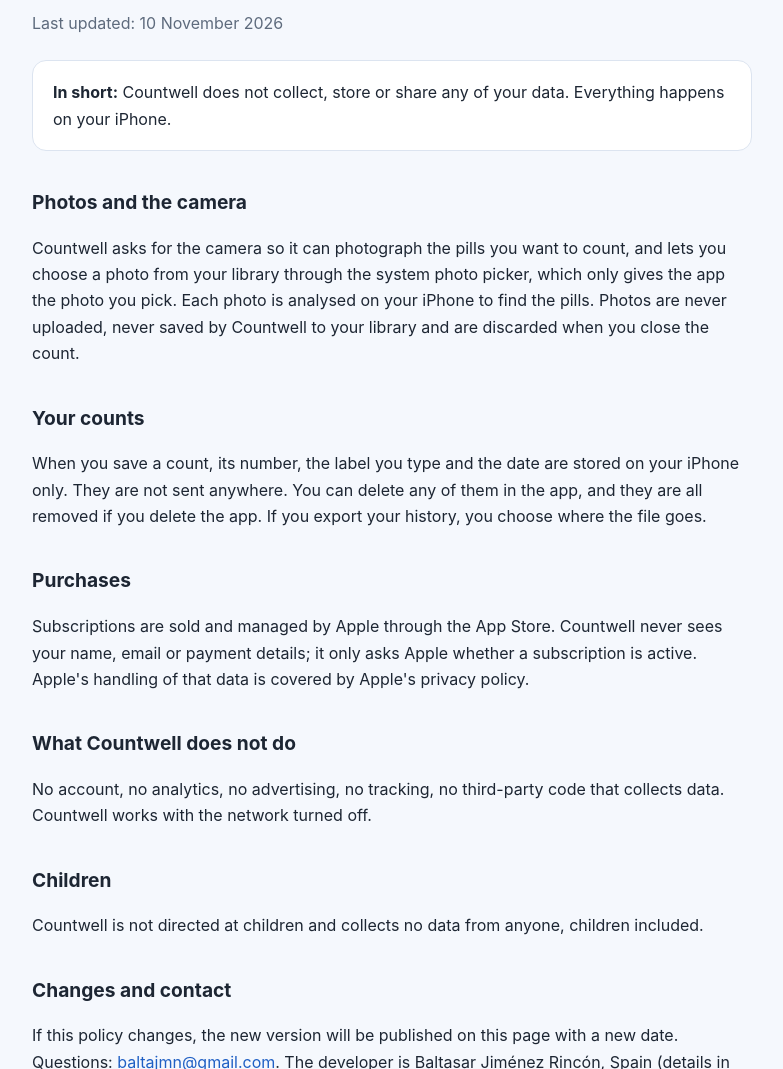
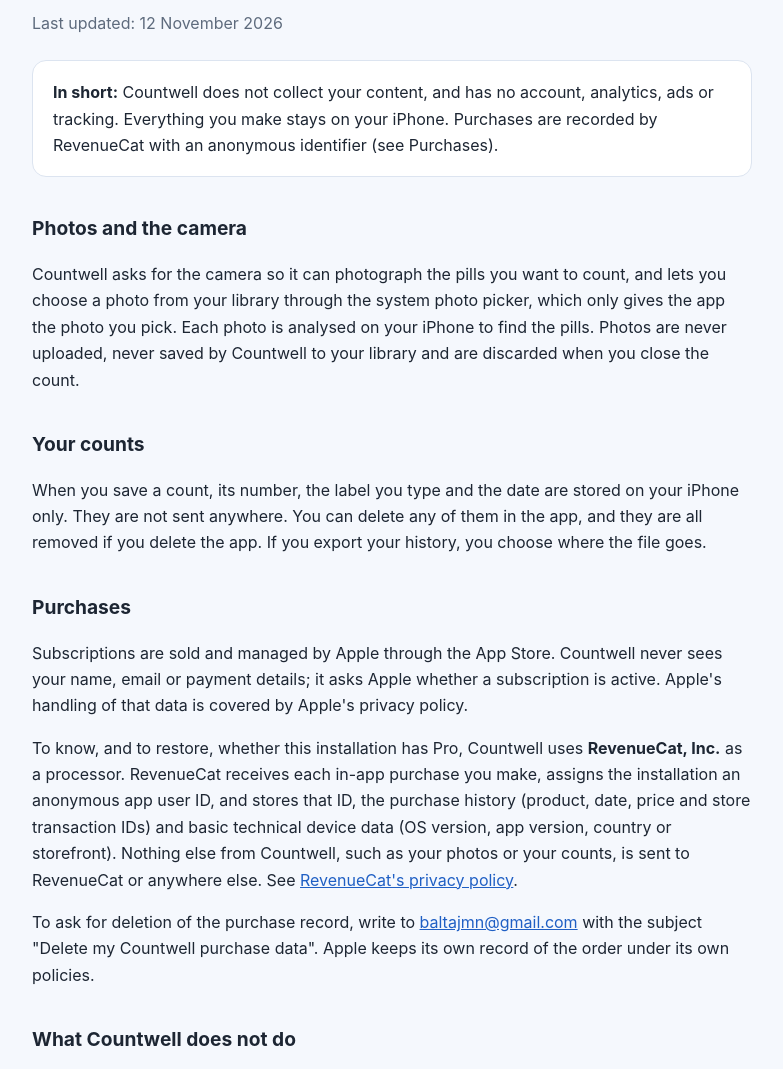
Before and after one commit to BaltaJmn/countwell-privacy, a plain HTML site: page privacy/index.html in a window 1280 px wide. Shown: the part 155-1224 px from the top of the page, without its empty margins (248-1031 px from the left). Drawn offline with Linux system fonts and the light colour scheme.

Commit message:
Privacy: RevenueCat records purchases
Co-Authored-By: Claude Opus 5.5 <noreply@anthropic.com>

```diff
--- a/privacy/index.html
+++ b/privacy/index.html
@@ -4,7 +4,7 @@
 <meta charset="utf-8">
 <meta name="viewport" content="width=device-width, initial-scale=1">
 <title>Countwell Privacy Policy</title>
-<meta name="description" content="Countwell does not collect any data. Photos are processed on your iPhone and never uploaded.">
+<meta name="description" content="Countwell does not collect your content and has no account, analytics, ads or tracking. Photos are processed on your iPhone and never uploaded. Purchases are recorded by RevenueCat with an anonymous identifier.">
 <link rel="canonical" href="https://countwell.baltajmn.dev/privacy/">
 <link rel="icon" href="/cw/icon-64.png" type="image/png">
 <link rel="stylesheet" href="/cw/site.css">
@@ -13,9 +13,9 @@
 <main>
 <a class="brand" href="/"><img src="/cw/icon-180.png" alt="">Countwell</a>
 <h1>Privacy Policy</h1>
-<p class="lede">Last updated: 10 November 2026</p>
+<p class="lede">Last updated: 12 November 2026</p>
 
-<div class="box"><p><strong>In short:</strong> Countwell does not collect, store or share any of your data. Everything happens on your iPhone.</p></div>
+<div class="box"><p><strong>In short:</strong> Countwell does not collect your content, and has no account, analytics, ads or tracking. Everything you make stays on your iPhone. Purchases are recorded by RevenueCat with an anonymous identifier (see Purchases).</p></div>
 
 <h2>Photos and the camera</h2>
 <p>Countwell asks for the camera so it can photograph the pills you want to count, and lets you choose a photo from your library through the system photo picker, which only gives the app the photo you pick. Each photo is analysed on your iPhone to find the pills. Photos are never uploaded, never saved by Countwell to your library and are discarded when you close the count.</p>
@@ -24,13 +24,15 @@
 <p>When you save a count, its number, the label you type and the date are stored on your iPhone only. They are not sent anywhere. You can delete any of them in the app, and they are all removed if you delete the app. If you export your history, you choose where the file goes.</p>
 
 <h2>Purchases</h2>
-<p>Subscriptions are sold and managed by Apple through the App Store. Countwell never sees your name, email or payment details; it only asks Apple whether a subscription is active. Apple's handling of that data is covered by Apple's privacy policy.</p>
+<p>Subscriptions are sold and managed by Apple through the App Store. Countwell never sees your name, email or payment details; it asks Apple whether a subscription is active. Apple's handling of that data is covered by Apple's privacy policy.</p>
+<p>To know, and to restore, whether this installation has Pro, Countwell uses <strong>RevenueCat, Inc.</strong> as a processor. RevenueCat receives each in-app purchase you make, assigns the installation an anonymous app user ID, and stores that ID, the purchase history (product, date, price and store transaction IDs) and basic technical device data (OS version, app version, country or storefront). Nothing else from Countwell, such as your photos or your counts, is sent to RevenueCat or anywhere else. See <a href="https://www.revenuecat.com/privacy" rel="noopener">RevenueCat's privacy policy</a>.</p>
+<p>To ask for deletion of the purchase record, write to <a href="mailto:baltajmn@gmail.com?subject=Delete%20my%20Countwell%20purchase%20data">baltajmn@gmail.com</a> with the subject "Delete my Countwell purchase data". Apple keeps its own record of the order under its own policies.</p>
 
 <h2>What Countwell does not do</h2>
-<p>No account, no analytics, no advertising, no tracking, no third-party code that collects data. Countwell works with the network turned off.</p>
+<p>No account, no analytics, no advertising, no tracking. The only third-party code in the app is the RevenueCat purchases library, described under Purchases. Countwell works with the network turned off; the purchase record is sent to RevenueCat when the device is online.</p>
 
 <h2>Children</h2>
-<p>Countwell is not directed at children and collects no data from anyone, children included.</p>
+<p>Countwell is not directed at children and collects no personal data from anyone, children included. The only thing that goes to RevenueCat is an anonymous installation ID and the purchase record (see Purchases).</p>
 
 <h2>Changes and contact</h2>
 <p>If this policy changes, the new version will be published on this page with a new date. Questions: <a href="mailto:baltajmn@gmail.com?subject=Countwell%20privacy">baltajmn@gmail.com</a>. The developer is Baltasar Jiménez Rincón, Spain (details in the <a href="/legal.html">legal notice</a>).</p>
```
Also changed, not shown: index.html (+1 -1 lines).
